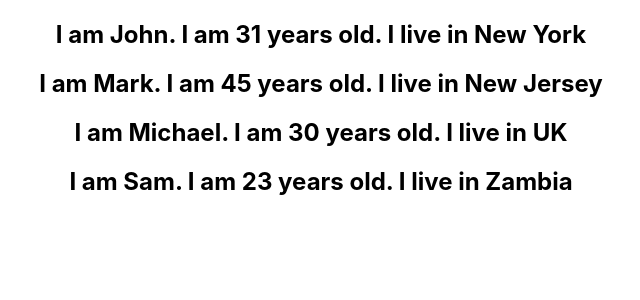
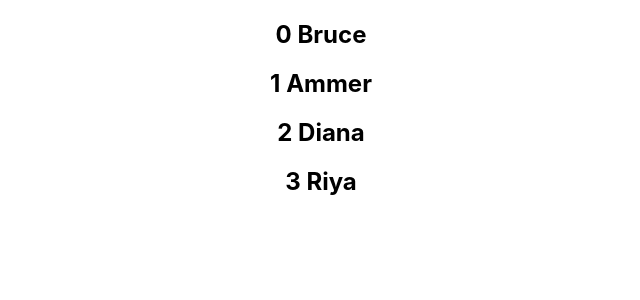
Before and after one commit to swarnalisaha2000/learning-react, a React (Create React App) app: page / in a window 1280 px wide. Shown: the top 300 px of the page, without its empty margins (319-959 px from the left). Built offline with nearby package versions, Linux system fonts and the light colour scheme.

Commit message:
INdex as key

```diff
--- a/src/components/NameList.js
+++ b/src/components/NameList.js
@@ -2,38 +2,38 @@ import React from 'react'
 import PersonPer from './PersonPer'
 
 function NameList() {
-    // const name = ['Bruce', 'Ammer', 'Diana','Riya']
-    // const names = name.map(x => <h2>{x}</h2>)
-    // return (
-    //     <div>{names}</div>
+    const name = ['Bruce', 'Ammer', 'Diana','Riya']
+    const names = name.map((x,index) => <h2 key={index}>{index} {x}</h2>)
+    return (
+        <div>{names}</div>
+    )
+
+    // const person = [
+    //     {
+    //         name:"John",
+    //         age:31,
+    //         city:"New York"
+    //     },
+    //     {
+    //         name:"Mark",
+    //         age:45,
+    //         city:"New Jersey"
+    //     },
+    //     {
+    //         name:"Michael",
+    //         age:30,
+    //         city:"UK"
+    //     },
+    //     {
+    //         name:"Sam",
+    //         age:23,
+    //         city:"Zambia"
+    //     }
+    // ]
+    // const personList = person.map( persons =>
+    // <PersonPer key={persons.age} persons={persons}/>
     // )
-
-    const person = [
-        {
-            name:"John",
-            age:31,
-            city:"New York"
-        },
-        {
-            name:"Mark",
-            age:45,
-            city:"New Jersey"
-        },
-        {
-            name:"Michael",
-            age:30,
-            city:"UK"
-        },
-        {
-            name:"Sam",
-            age:23,
-            city:"Zambia"
-        }
-    ]
-    const personList = person.map( persons =>
-    <PersonPer key={persons.age} persons={persons}/>
-    )
-    return (<div>{personList}</div>)
+    // return (<div>{personList}</div>)
 }
 
 export default NameList
```
